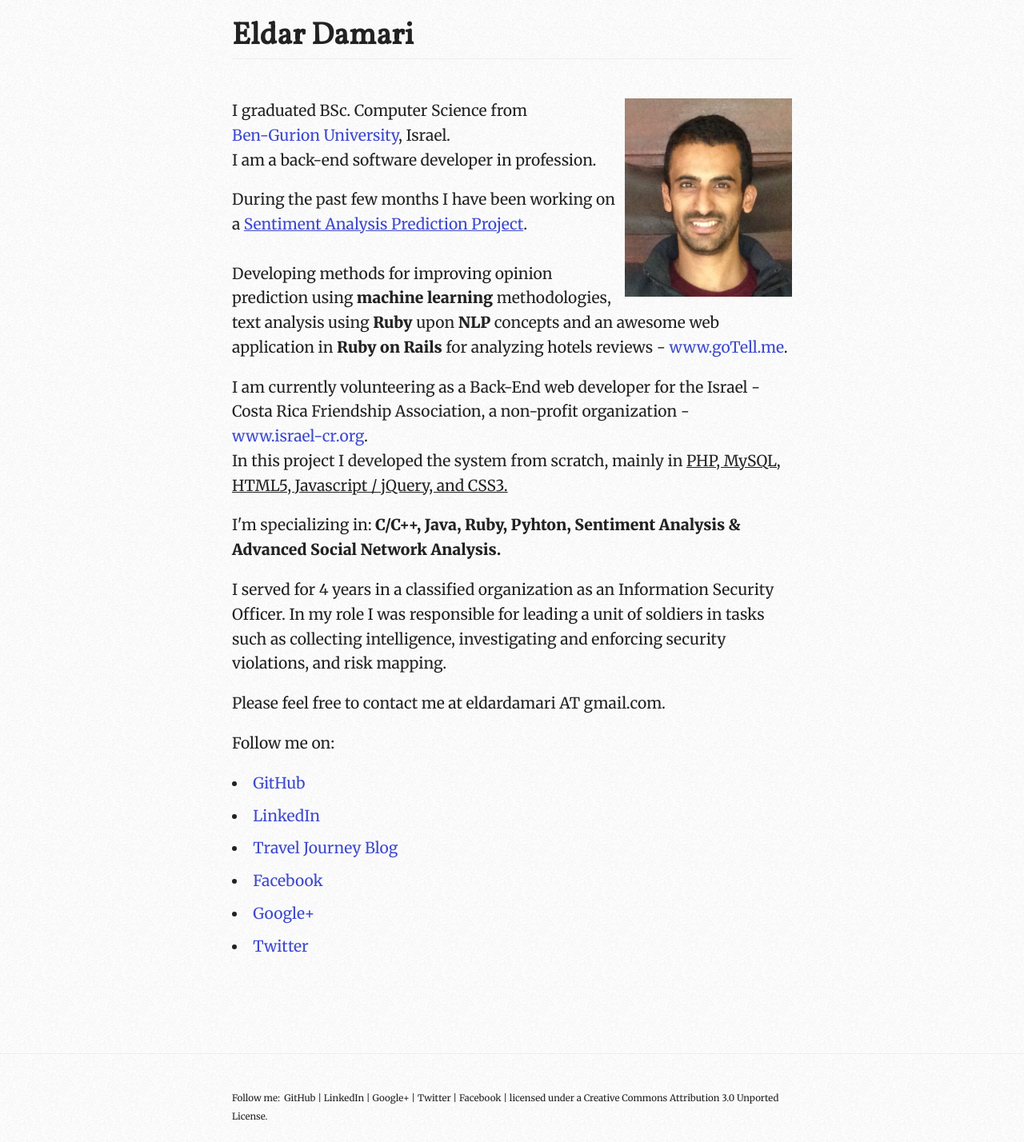
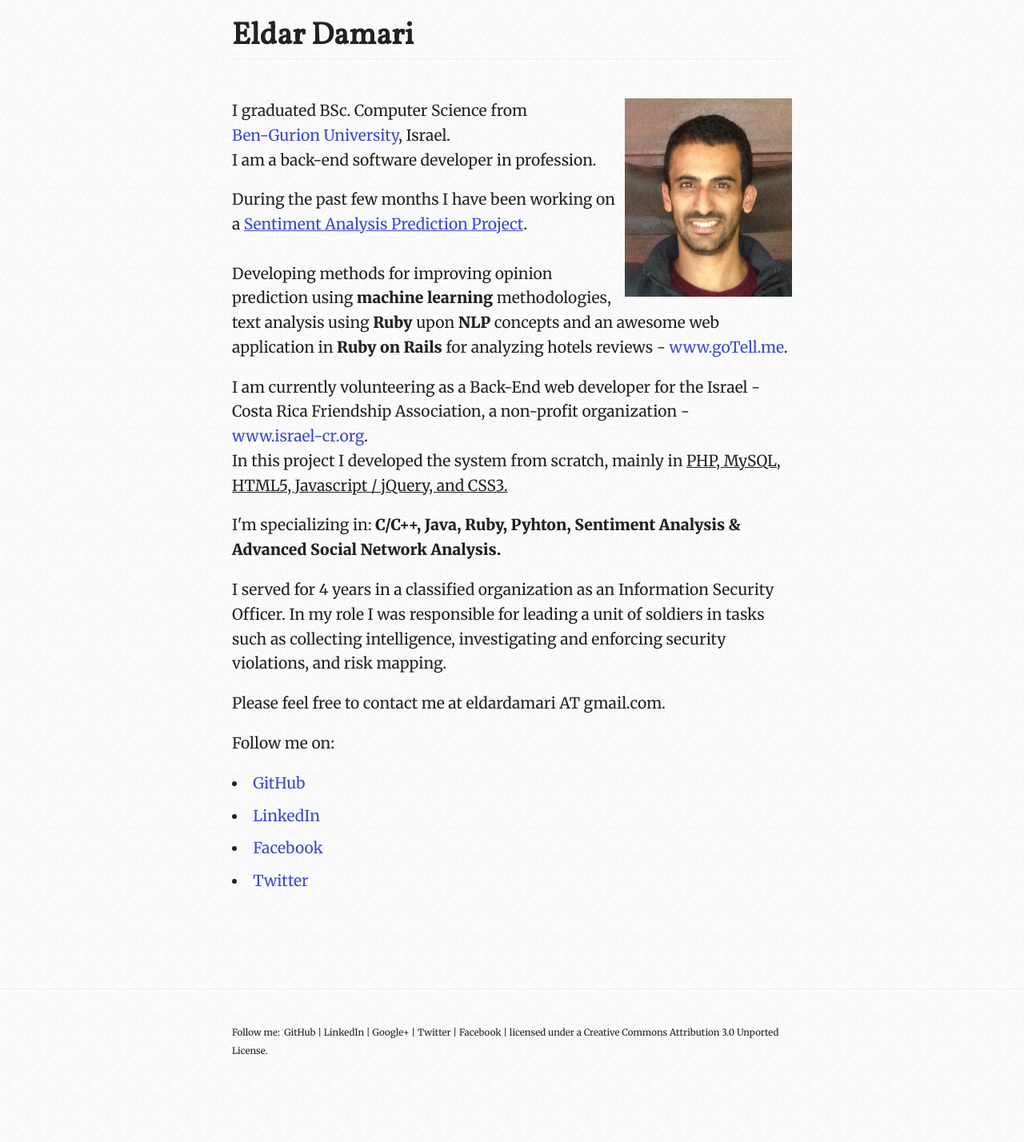
Before and after one commit to eldardamari/eldardamari.github.io, a Jekyll site: the page built from index.html, in a window 1280 px wide. Shown: the whole page at 80% size. Built offline with Jekyll 4.4.1, drawn with Linux system fonts in a browser that asks for light colours; Markdown is read by kramdown in place of the engine named in the settings; after the commit the page ends 1346 px from its top, so only the background shows below that.

Commit message:
comment out google+ and blog

```diff
--- a/index.html
+++ b/index.html
@@ -34,9 +34,9 @@ layout: base
   <p> Follow me on:
     <li><a href="http://github.com/eldardamari"     target="_blank">GitHub</a></li>
     <li><a href="http://lnkd.in/Qttjwy"             target="_blank">LinkedIn</a></li>
-    <li><a href="http://eldardamari.blogspot.com"   target="_blank">Travel Journey Blog</a></li>
+    <!-- <li><a href="http://eldardamari.blogspot.com"   target="_blank">Travel Journey Blog</a></li> -->
     <li><a href="http://www.facebook.com/eldardamari"   target="_blank">Facebook</a></li>
-    <li><a href="http://gplus.to/eldardamari/about/"    target="_blank">Google+</a> </li>
+    <!-- <li><a href="http://gplus.to/eldardamari/about/"    target="_blank">Google+</a> </li> -->
     <li><a href="http://twitter.com/Eldardamari"        target="_blank">Twitter</a> </li>
   </p>
 
```
